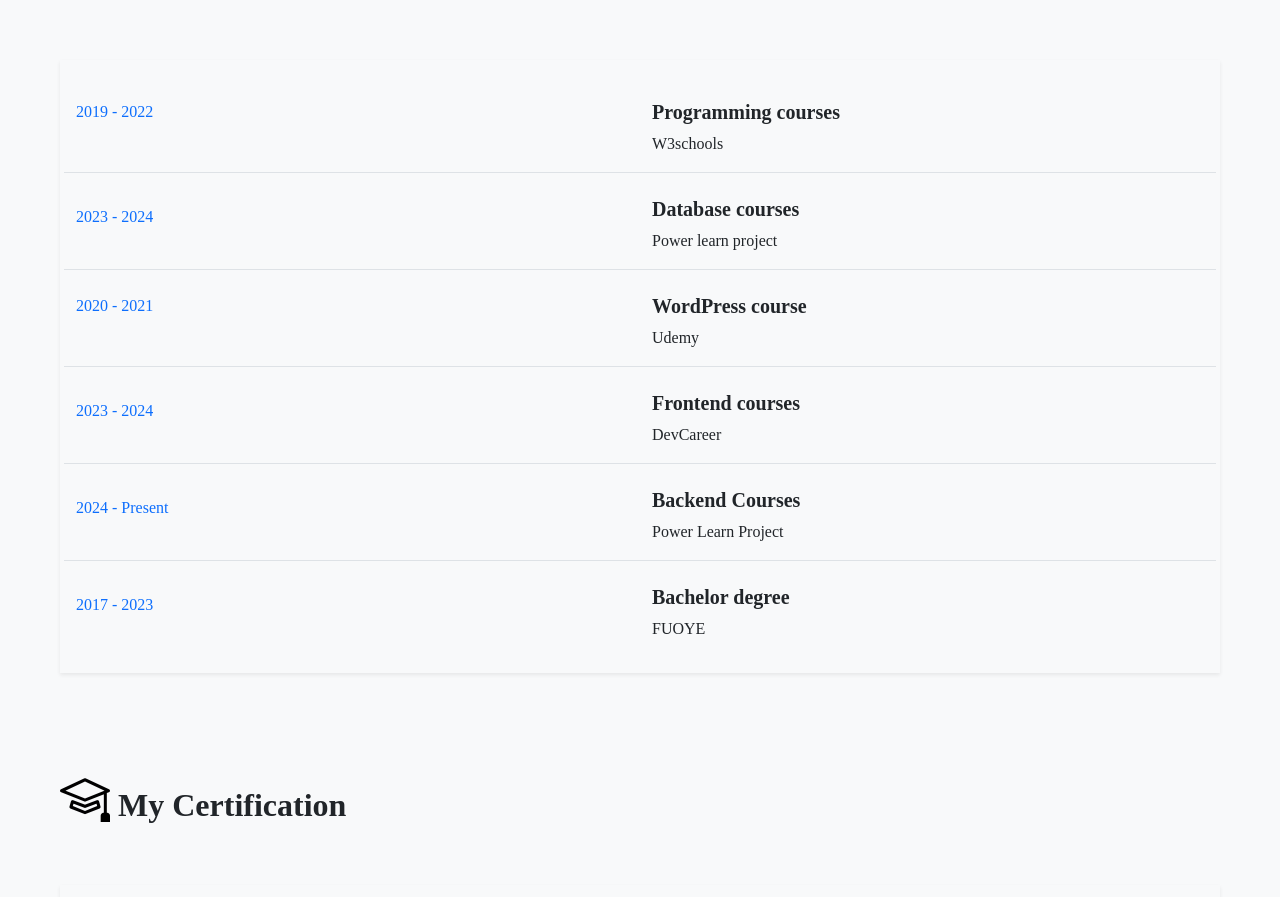
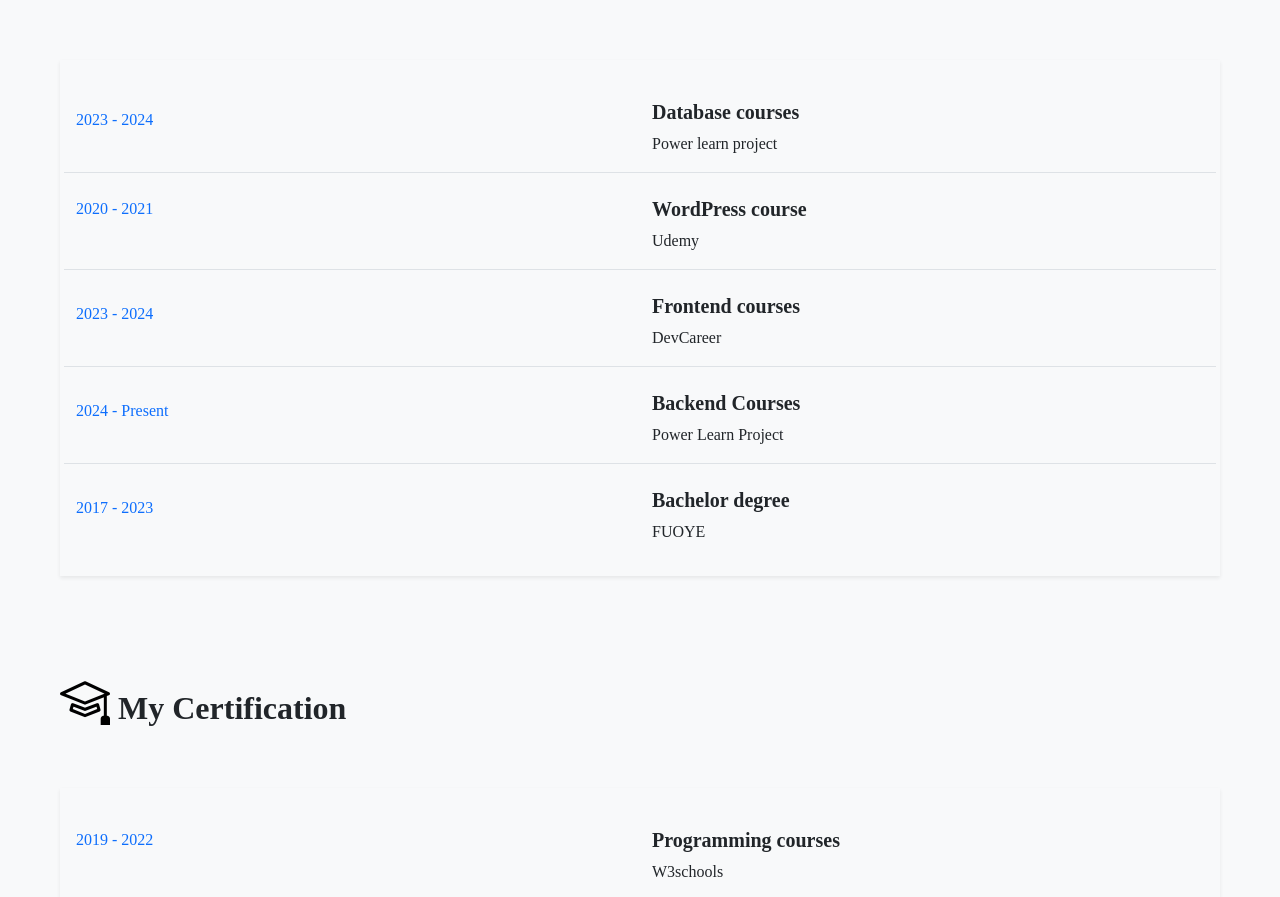
Before and after one commit to Azeezbank/MyPortfolio, a React (Create React App) app: page / in a window 1280 px wide. Shown: the part 3082-3979 px from the top of the page. Built offline with nearby package versions, Linux system fonts and the light colour scheme.

Commit message:
Update Awards.js

```diff
--- a/src/Components/Awards.js
+++ b/src/Components/Awards.js
@@ -84,15 +84,7 @@ const Awards = () => {
           My Education
         </h2>
         <div className="shadow-sm m-5 mt-1 p-3">
-          <div className="row mt-4 border-bottom">
-            <div className="col-sm-6">
-              <p className="text-primary">2019 - 2022</p>
-            </div>
-            <div className="col-sm-6">
-              <h5 className="bold">Programming courses</h5>
-              <p>W3schools</p>
-            </div>
-          </div>
+
 
           <div className="row mt-4 border-bottom">
             <div className="col-sm-6 pt-2">
```
